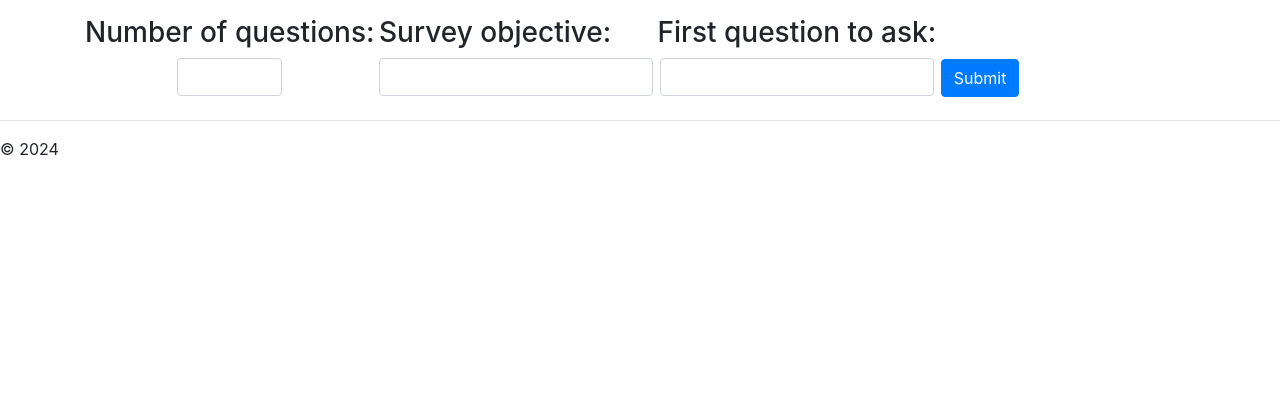
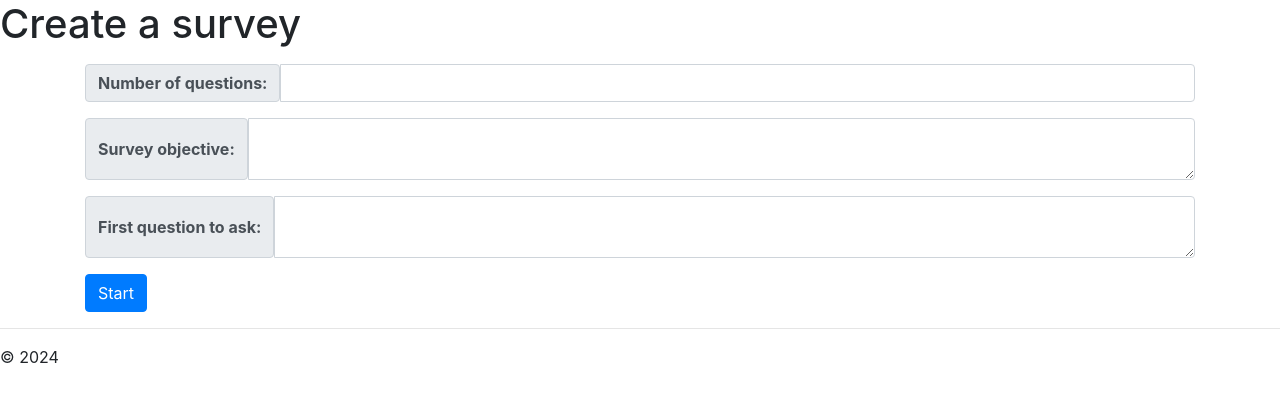
Before and after one commit to BiggestChris/AI-survey-V1, a Flask app: page / in a window 1280 px wide. Shown: the part 56-458 px from the top of the page. Run offline with Flask 3, Linux system fonts and the light colour scheme.

Commit message:
Front page cleaned up

```diff
--- a/templates/index.html
+++ b/templates/index.html
@@ -4,22 +4,24 @@
 {% endblock %}
 {% block content %}
 
+    <h1>Create a survey</h1>
+
     <form action="/" method="post" enctype="multipart/form-data">
 
         <div class="container mt-3 mb-3">
-            <label>
-                <h3>Number of questions: </h3>
-                <input class="form-control mx-auto w-auto" type="number" min="1" max="10" id="question-number" name="question-number">
-            </label>
-            <label>
-                <h3>Survey objective: </h3>
-                <input class="form-control mx-auto w-auto" type="text" id="survey-objective" name="survey-objective">
-            </label>
-            <label>
-                <h3>First question to ask: </h3>
-                <input class="form-control mx-auto w-auto" type="text" id="first-question" name="first-question">
-            </label>
-            <input class="btn btn-primary" type="submit" value="Submit">
+            <div class="input-group mb-3">
+                <span class="input-group-text"><b>Number of questions: </b></span>
+                <input class="form-control" type="number" min="1" max="10" id="question-number" name="question-number">
+            </div>
+            <div class="input-group mb-3">
+                <span class="input-group-text"><b>Survey objective: </b></span>
+                <textarea class="form-control" aria-label="With textarea" name="survey-objective"></textarea>
+            </div>
+            <div class="input-group mb-3">
+                <span class="input-group-text"><b>First question to ask: </b></span>
+                <textarea class="form-control" aria-label="With textarea" name="first-question"></textarea>
+            </div>
+            <input class="btn btn-primary" type="submit" value="Start">
         </div>
 
     </form>
```
